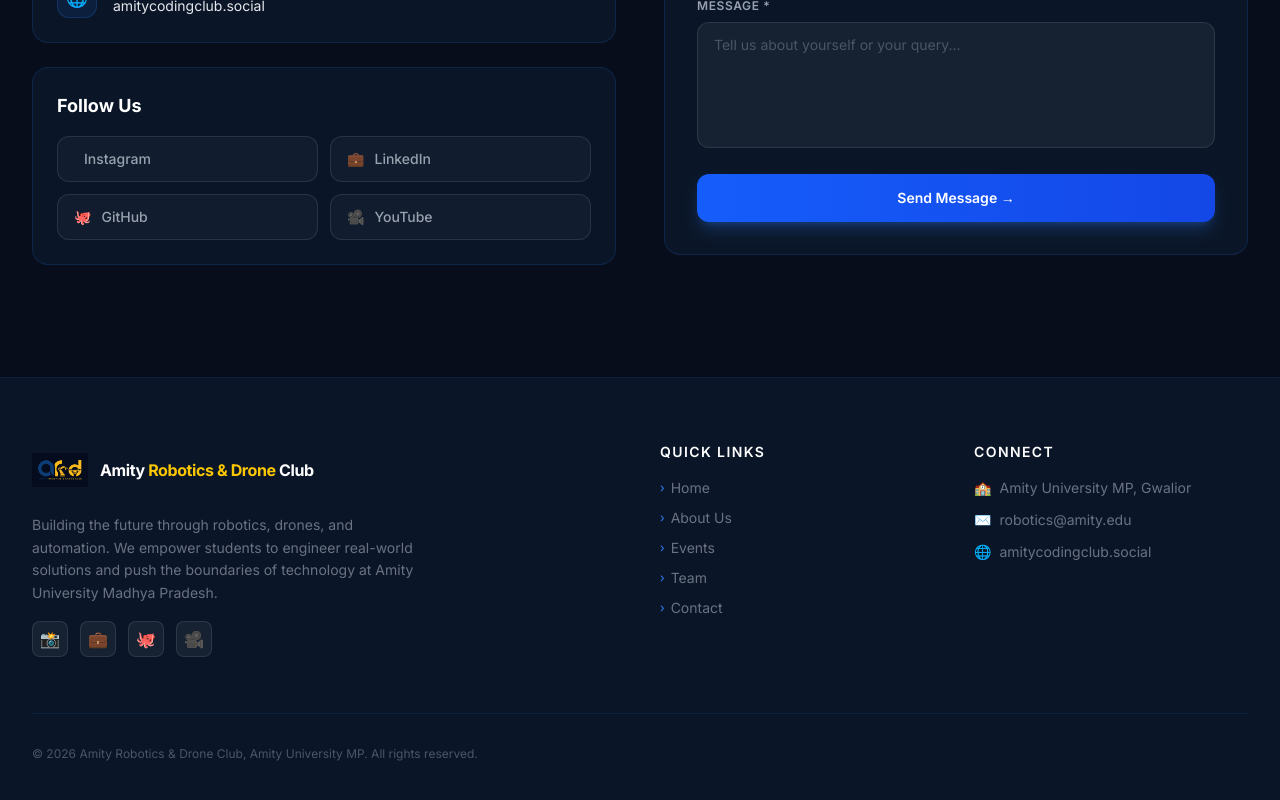
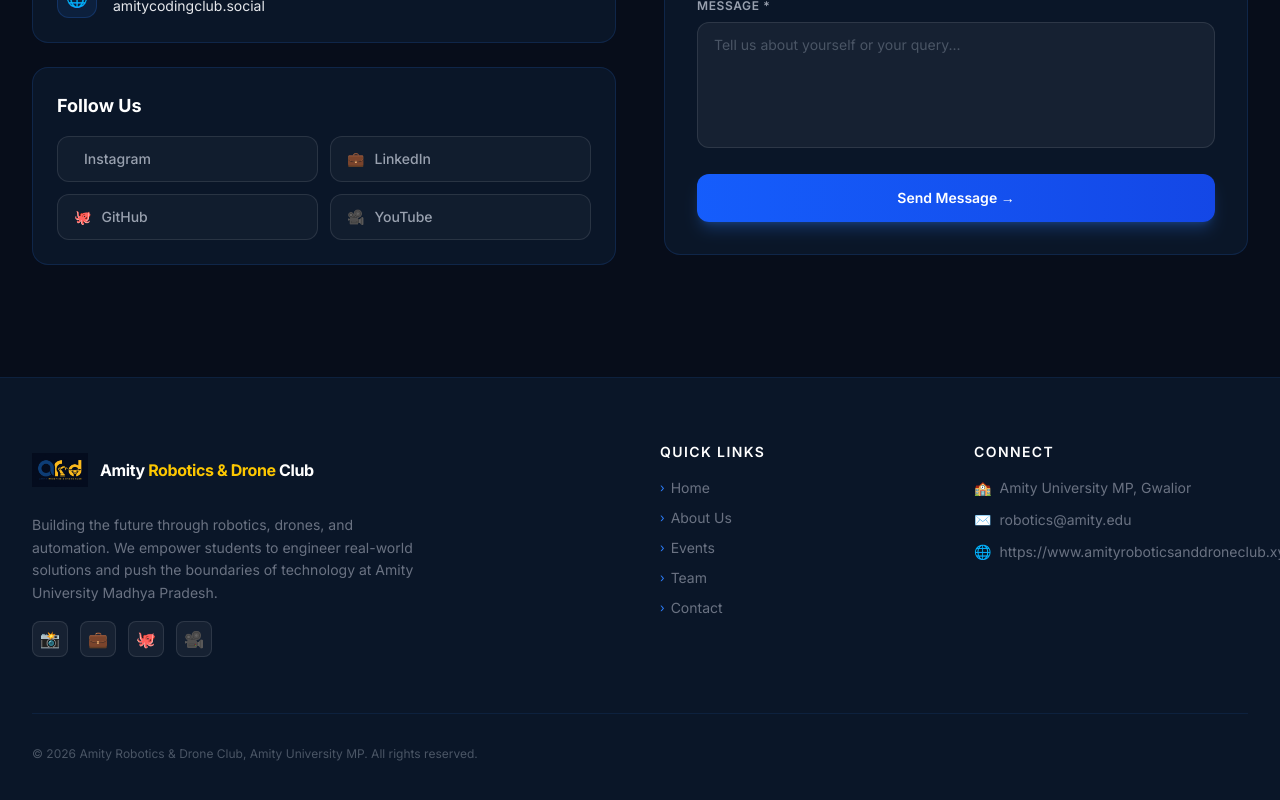
Before and after one commit to Himanshusharma610/ARD, a React (Vite) app: page / in a window 1280 px wide. Shown: the part 5498-6298 px from the top of the page. Built offline with nearby package versions, Linux system fonts and the light colour scheme.

Commit message:
Update footer link to new website

```diff
--- a/src/components/Footer.tsx
+++ b/src/components/Footer.tsx
@@ -89,7 +89,7 @@
                   rel="noopener noreferrer"
                   className="hover:text-yellow-400 transition-colors"
                 >
-                  amitycodingclub.social
+                  https://www.amityroboticsanddroneclub.xyz
                 </a>
               </li>
             </ul>
```
